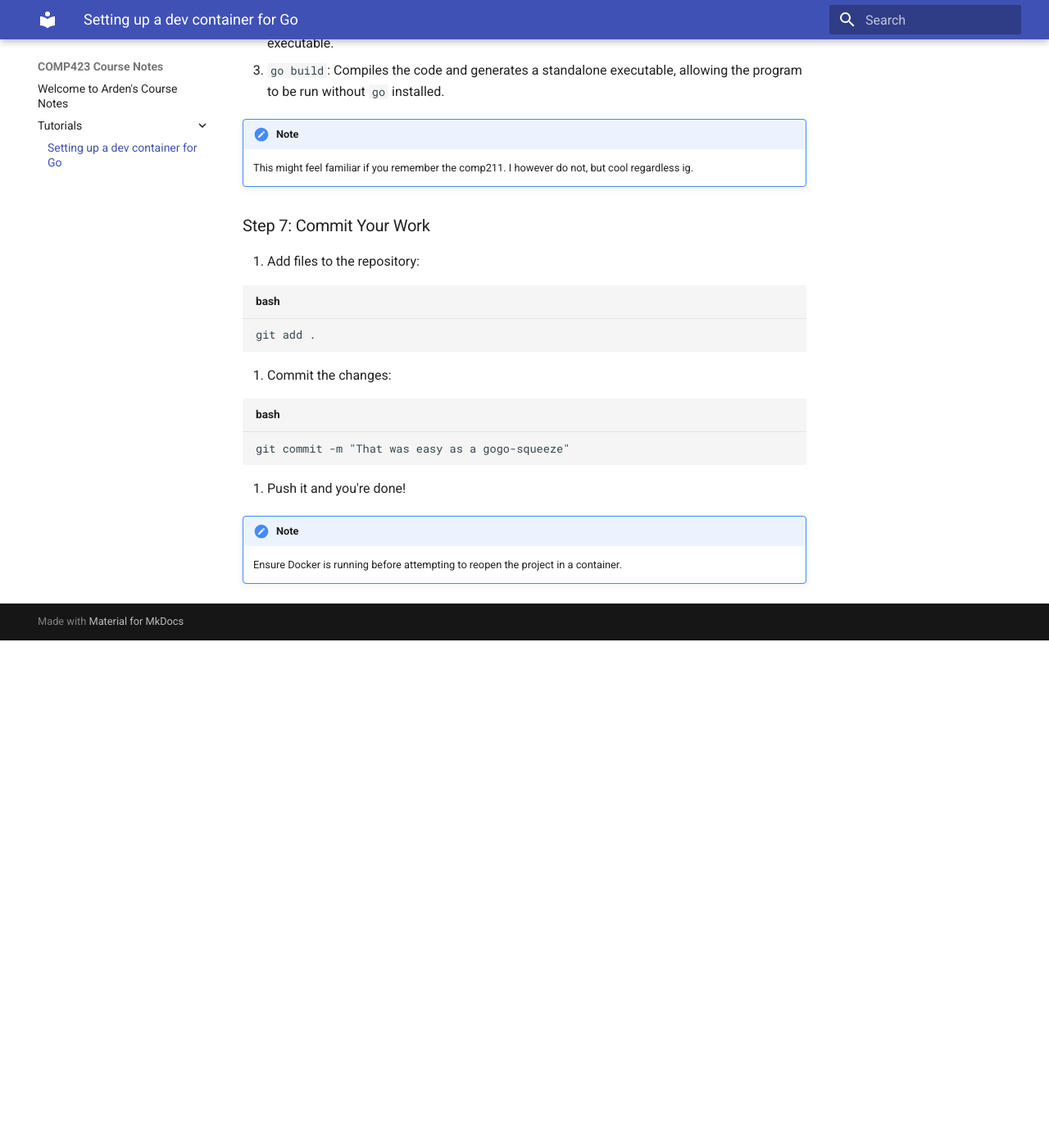
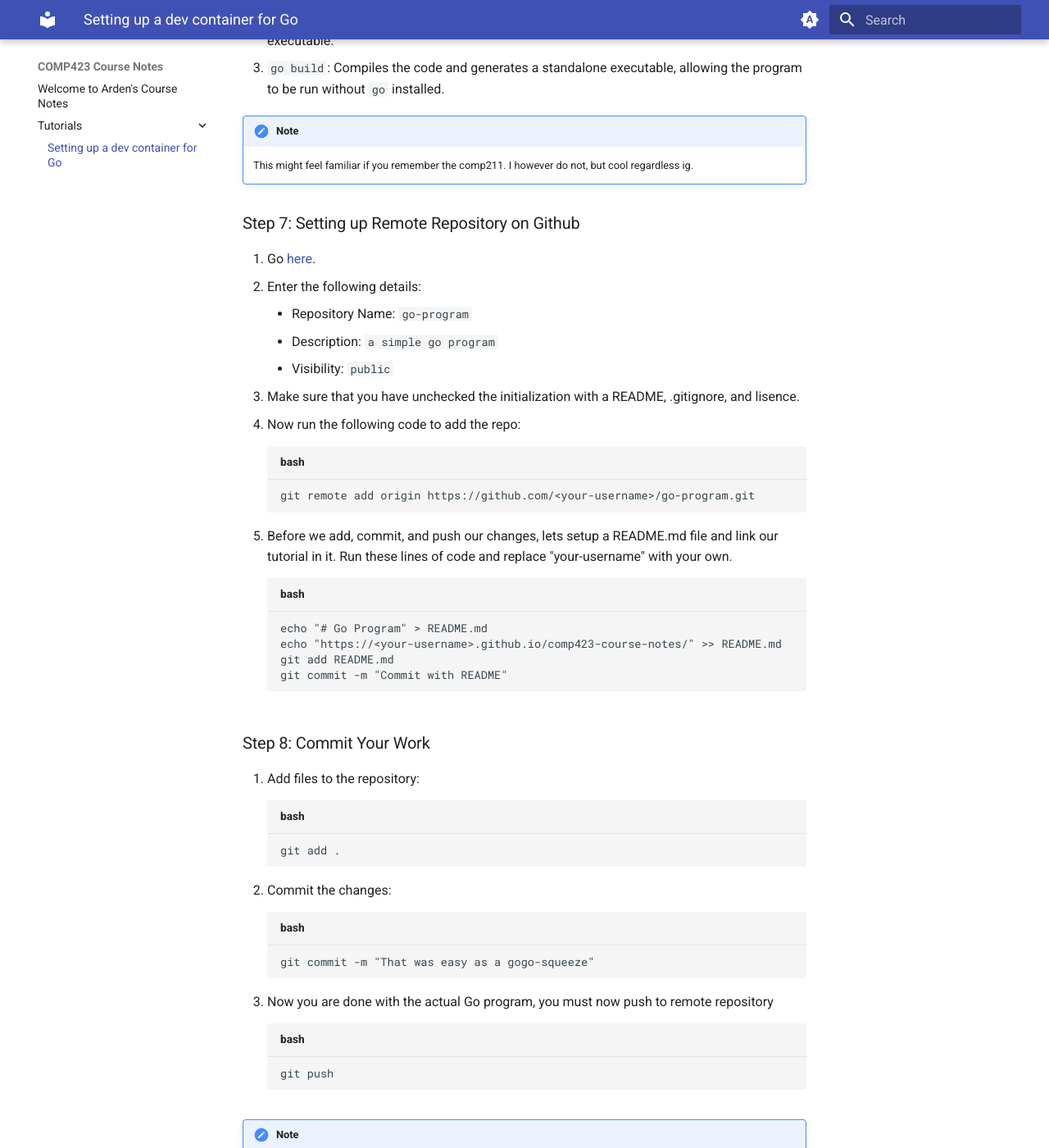
Before and after one commit to Arden-Feldt/comp423-course-notes, an MkDocs documentation site: the page built from docs/tutorials/go-setup.md, in a window 1280 px wide and 1400 px high, scrolled down 3721 px. Shown: the whole window at 82% size. Built offline with MkDocs 1.6.1 and Material for MkDocs 9.7.7, drawn with Linux system fonts in a browser that asks for light colours; before the commit the page ends 4502 px from its top, so only the background shows below that; some of the changed text lies outside the part shown.

Commit message:
edits with numbers, darkmode, and adding remote repo instructions

````diff
--- a/docs/tutorials/go-setup.md
+++ b/docs/tutorials/go-setup.md
@@ -37,22 +35,17 @@
 ### Step 2: Create a Dev Container Configuration
 
 1. Create a `.devcontainer` directory:
-
    ```title="bash"
    mkdir .devcontainer
    ```
 
-2. Inside `.devcontainer`, create a `devcontainer.json` file with the following content:
+2. Inside `.devcontainer`, create a `devcontainer.json` file. Open VS code and open the directory you just created and then create this new file.
 
+3. Fill with the following content:
    ```title="json"
    {
      "name": "Go Dev Container",
      "image": "mcr.microsoft.com/devcontainers/go:latest",
-     "features": {
-       "ghcr.io/devcontainers/features/go:1": {
-         "version": "latest"
-       }
-     },
      "customizations": {
        "vscode": {
          "extensions": [
@@ -94,14 +86,12 @@
 ### Step 5: Create a New Go Project
 
 1. Initialize a Go module:
-
    ```title="bash"
    go mod init hello-comp423
    ```
 
 
 2. Create a new file named `main.go` with the following content:
-
    ```title="go"
    package main
 
@@ -113,7 +103,6 @@
    ```
 
 3. Run the program directly:
-
    ```title="bash"
    go run main.go
    ```
@@ -130,7 +119,6 @@
 ### Step 6: Build it like Bob
 
 1. Build the binary:
-
    ```title="bash"
    go build -o hello main.go
    ```
@@ -138,7 +126,6 @@
    This creates an executable file named `hello`.
 
 2. Run the built binary directly:
-
    ```title="bash"
    ./hello
    ```
@@ -156,21 +143,40 @@
 !!! note
     This might feel familiar if you remember the comp211. I however do not, but cool regardless ig.
 
-### Step 7: Commit Your Work
+
+### Step 7: Setting up Remote Repository on Github
+
+1. Go [here](https://github.com/new).
+2. Enter the following details:
+    * Repository Name: `go-program`
+    * Description: `a simple go program`
+    * Visibility: `public`
+3. Make sure that you have unchecked the initialization with a README, .gitignore, and lisence.
+4. Now run the following code to add the repo:
+```title="bash"
+git remote add origin https://github.com/<your-username>/go-program.git
+```
+5. Before we add, commit, and push our changes, lets setup a README.md file and link our tutorial in it. Run these lines of code and replace "your-username" with your own.
+```title="bash"
+echo "# Go Program" > README.md
+echo "https://<your-username>.github.io/comp423-course-notes/" >> README.md
+git add README.md
+git commit -m "Commit with README"
+```
+### Step 8: Commit Your Work
 
 1. Add files to the repository:
-
    ```title="bash"
    git add .
    ```
-
 2. Commit the changes:
-
    ```title="bash"
    git commit -m "That was easy as a gogo-squeeze"
    ```
 
-3. Push it and you're done!
-
+3. Now you are done with the actual Go program, you must now push to remote repository
+```title="bash"
+git push
+```
 !!! note
     Ensure Docker is running before attempting to reopen the project in a container.
--- a/mkdocs.yml
+++ b/mkdocs.yml
@@ -1,6 +1,27 @@
 site_name: COMP423 Course Notes
 theme:
   name: material
+  palette:
+
+    # Palette toggle for automatic mode
+    - media: "(prefers-color-scheme)"
+      toggle:
+        icon: material/brightness-auto
+        name: Switch to light mode
+
+    # Palette toggle for light mode
+    - media: "(prefers-color-scheme: light)"
+      scheme: default
+      toggle:
+        icon: material/brightness-7
+        name: Switch to dark mode
+
+    # Palette toggle for dark mode
+    - media: "(prefers-color-scheme: dark)"
+      scheme: slate
+      toggle:
+        icon: material/brightness-4
+        name: Switch to system preference
 
 markdown_extensions:
   - admonition
````
Also changed, not shown: other parts of docs/tutorials/go-setup.md (+2 -5 lines).
